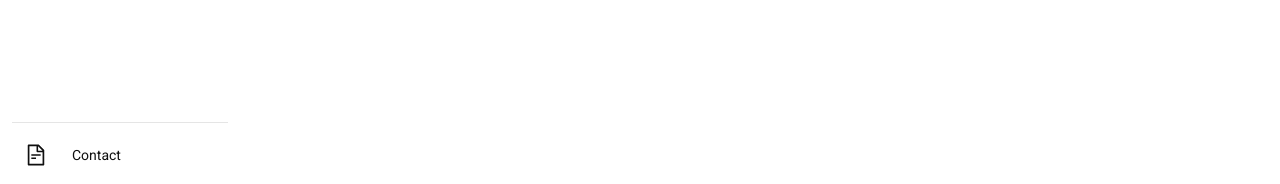
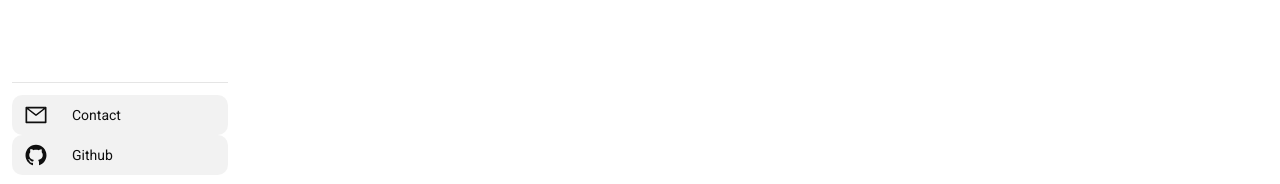
Before and after one commit to EunhyePark7/EunhyePark7.github.io, a React (Vite) app: page / in a window 1280 px wide. Shown: the part 613-797 px from the top of the page. Built offline with nearby package versions, Linux system fonts and the light colour scheme.

Commit message:
feat: Contact  github, email

```diff
--- a/package.json
+++ b/package.json
@@ -11,6 +11,7 @@
     "preview": "vite preview"
   },
   "dependencies": {
+    "@emailjs/browser": "^4.4.1",
     "framer-motion": "^12.12.1",
     "gh-pages": "^6.3.0",
     "react": "^18.2.0",
--- a/src/components/AppLayout.jsx
+++ b/src/components/AppLayout.jsx
@@ -9,7 +9,7 @@ import styled from 'styled-components';
 const AppLayout = ({ children }) => {
   const location = useLocation();
   const setPageHistory = useGlobalStore(state => state.setPageHistory);
-  console.log(useGlobalStore(state => state.pageHistory));
+
   useEffect(() => {
     const getPageAlias = pathname => {
       switch (pathname) {
@@ -27,6 +27,7 @@ const AppLayout = ({ children }) => {
       }
     };
 
+    // TODO 추후 다녀간 페이지 작업 필요
     const pageAlias = getPageAlias(location.pathname);
     if (pageAlias) {
       setPageHistory(pageAlias);
--- /dev/null
+++ b/src/components/ContactFormModal.jsx
@@ -0,0 +1,133 @@
+import emailjs from '@emailjs/browser';
+import { useEffect, useRef, useState } from 'react';
+import styled from 'styled-components';
+
+const ContactFormModal = ({ isOpen, onClose }) => {
+  const formRef = useRef(null);
+  const modalContentRef = useRef(null);
+
+  const [isSending, setIsSending] = useState(false);
+  const [statusMessage, setStatusMessage] = useState('');
+
+  const sendEmail = e => {
+    e.preventDefault();
+    setIsSending(true);
+
+    if (!formRef.current) return;
+    console.log(emailjs);
+    emailjs.init(import.meta.env.VITE_EMAILJS_PUBLIC_KEY);
+    emailjs
+      .sendForm(import.meta.env.VITE_EMAILJS_SERVICE_ID, import.meta.env.VITE_EMAILJS_TEMPLATE_ID, formRef.current)
+      .then(() => {
+        setStatusMessage('메일이 성공적으로 전송되었습니다!');
+        formRef.current.reset();
+        setIsSending(false);
+        onClose();
+      })
+      .catch(() => {
+        setStatusMessage('메일 전송에 실패했습니다. 다시 시도해주세요.');
+        setIsSending(false);
+      });
+  };
+
+  useEffect(() => {
+    const handleClickOutside = e => {
+      if (modalContentRef.current && !modalContentRef.current.contains(e.target)) {
+        onClose();
+      }
+    };
+    document.addEventListener('click', handleClickOutside, { capture: true });
+    return () =>
+      document.removeEventListener('click', handleClickOutside, {
+        capture: true,
+      });
+  }, [onClose]);
+
+  if (!isOpen) return null;
+
+  return (
+    <ModalOverlay>
+      <ModalContent ref={modalContentRef}>
+        <CloseButton onClick={onClose}>&times;</CloseButton>
+        <h2>Contact Me</h2>
+        <form ref={formRef} onSubmit={sendEmail}>
+          <label>
+            이름:
+            <input type="text" name="user_name" required />
+          </label>
+          <label>
+            이메일:
+            <input type="email" name="user_email" required />
+          </label>
+          <label>
+            메시지:
+            <textarea name="message" rows={5} required />
+          </label>
+          <button type="submit" disabled={isSending}>
+            {isSending ? '전송 중...' : '메일 보내기'}
+          </button>
+          {statusMessage && <p>{statusMessage}</p>}
+        </form>
+      </ModalContent>
+    </ModalOverlay>
+  );
+};
+
+export default ContactFormModal;
+
+// Styled Components
+const ModalOverlay = styled.div`
+  position: fixed;
+  inset: 0;
+  background-color: rgba(0, 0, 0, 0.5);
+  display: flex;
+  justify-content: center;
+  align-items: center;
+  z-index: 9999;
+`;
+
+const ModalContent = styled.div`
+  position: relative;
+  background: #fff;
+  padding: 24px;
+  border-radius: 12px;
+  max-width: 400px;
+  width: 100%;
+
+  form {
+    display: flex;
+    flex-direction: column;
+    gap: 12px;
+
+    input,
+    textarea {
+      width: 100%;
+      padding: 8px;
+      font-size: 14px;
+    }
+
+    button {
+      padding: 10px;
+      background-color: black;
+      color: white;
+      border: none;
+      cursor: pointer;
+    }
+
+    p {
+      margin-top: 8px;
+      font-size: 14px;
+      color: green;
+    }
+  }
+`;
+
+const CloseButton = styled.button`
+  position: absolute;
+  right: 16px;
+  top: 12px;
+  font-size: 24px;
+  border: none;
+  background: transparent;
+  cursor: pointer;
+`;
--- a/src/components/Navigation/NavigationBottom.jsx
+++ b/src/components/Navigation/NavigationBottom.jsx
@@ -1,25 +1,42 @@
-import { MENU } from '@/constants';
+// NavigationBottom.tsx
+import { CONTACT_ME } from '@/constants';
+import useGlobalStore from '@/stores';
+import { useState } from 'react';
 import styled from 'styled-components';
+
+import ContactFormModal from '../ContactFormModal';
 import NavigationItem from './NavigationItem';
 
-const bottomNavItems = [MENU.CONTACT];
+const NavigationBottom = () => {
+  const language = useGlobalStore(state => state.language);
+  const isNavCollapsed = useGlobalStore(state => state.isNavCollapsed);
+  const [isModalOpen, setModalOpen] = useState(false);
 
-const NavigationBottom = ({ isCollapsed, language }) => {
+  const openGithub = () => {
+    window.open('https://github.com/EunhyePark7/EunhyePark7.github.io');
+  };
+
   return (
     <StyledWrap>
       <StyledDivider />
-      {bottomNavItems.map(({ name, to, iconType, iconName, activeIconName }) => (
-        <NavigationItem
-          key={to}
-          to={to}
-          iconType={iconType}
-          iconName={iconName}
-          activeIconName={activeIconName}
-          isCollapsed={isCollapsed}
-        >
-          {name[language]}
-        </NavigationItem>
-      ))}
+      <NavigationItem
+        iconType={CONTACT_ME.CONTACT.iconType}
+        iconName={CONTACT_ME.CONTACT.iconName}
+        activeIconName={CONTACT_ME.CONTACT.activeIconName}
+        isCollapsed={isNavCollapsed}
+      >
+        <div onClick={() => setModalOpen(true)}>{CONTACT_ME.CONTACT.name[language]}</div>
+      </NavigationItem>
+      <NavigationItem
+        iconType={CONTACT_ME.GITHUB.iconType}
+        iconName={CONTACT_ME.GITHUB.iconName}
+        activeIconName={CONTACT_ME.GITHUB.activeIconName}
+        isCollapsed={isNavCollapsed}
+      >
+        <div onClick={openGithub}>{CONTACT_ME.GITHUB.name[language]}</div>
+      </NavigationItem>
+
+      <ContactFormModal isOpen={isModalOpen} onClose={() => setModalOpen(false)} />
     </StyledWrap>
   );
 };
--- a/src/components/Navigation/index.jsx
+++ b/src/components/Navigation/index.jsx
@@ -37,7 +37,7 @@ const Navigation = () => {
         </NavigationItem>
       ))}
 
-      <NavigationBottom isCollapsed={isNavCollapsed} language={language} />
+      <NavigationBottom />
     </StyledNavigation>
   );
 };
--- a/src/constants/index.js
+++ b/src/constants/index.js
@@ -155,3 +155,22 @@ export const MENU = {
     activeIconName: 'AiFillFileText',
   },
 };
+
+export const CONTACT_ME = {
+  CONTACT: {
+    name: {
+      EN: 'Contact',
+      KR: '메일보내기',
+    },
+    iconType: 'ai',
+    iconName: 'AiOutlineMail',
+  },
+  GITHUB: {
+    name: {
+      EN: 'Github',
+      KR: 'Github',
+    },
+    iconType: 'ai',
+    iconName: 'AiOutlineGithub',
+  },
+};
```
Also changed, not shown: 1 other file (tests, documents, lock files or other folders).
